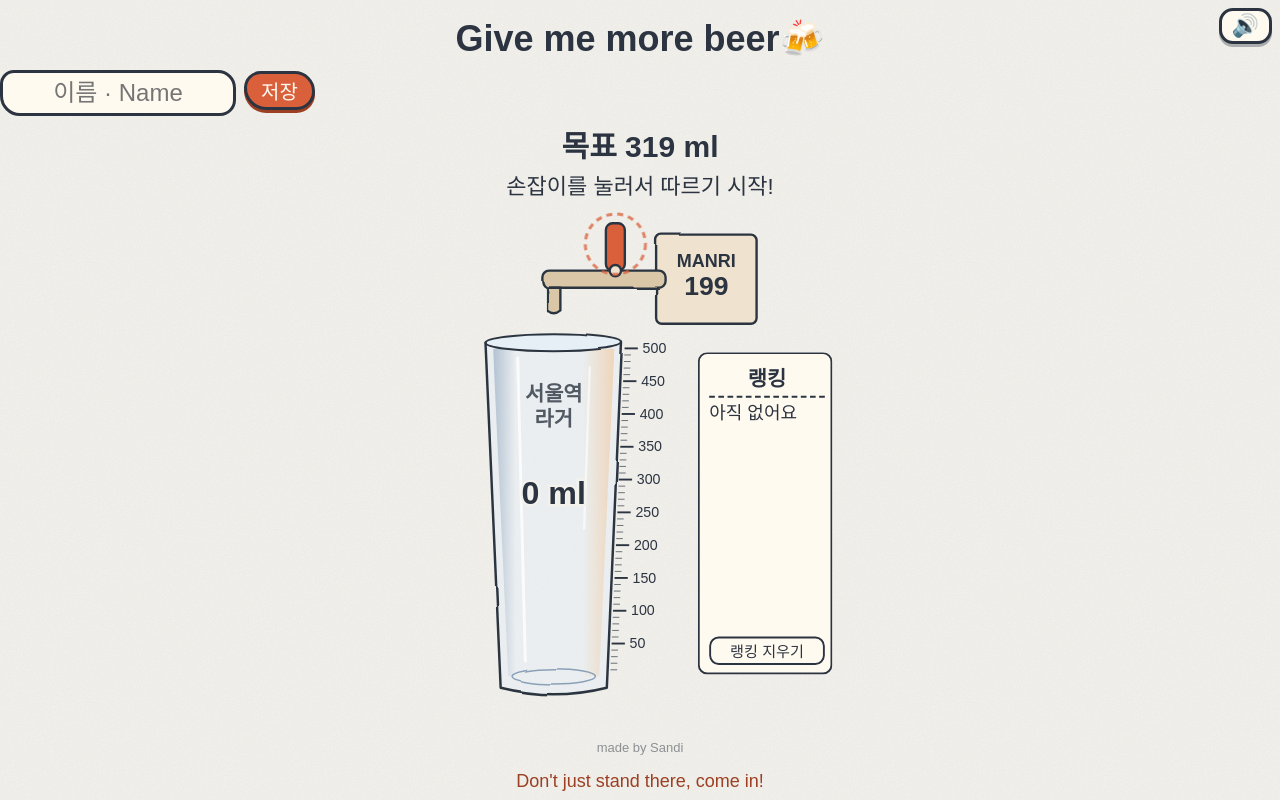
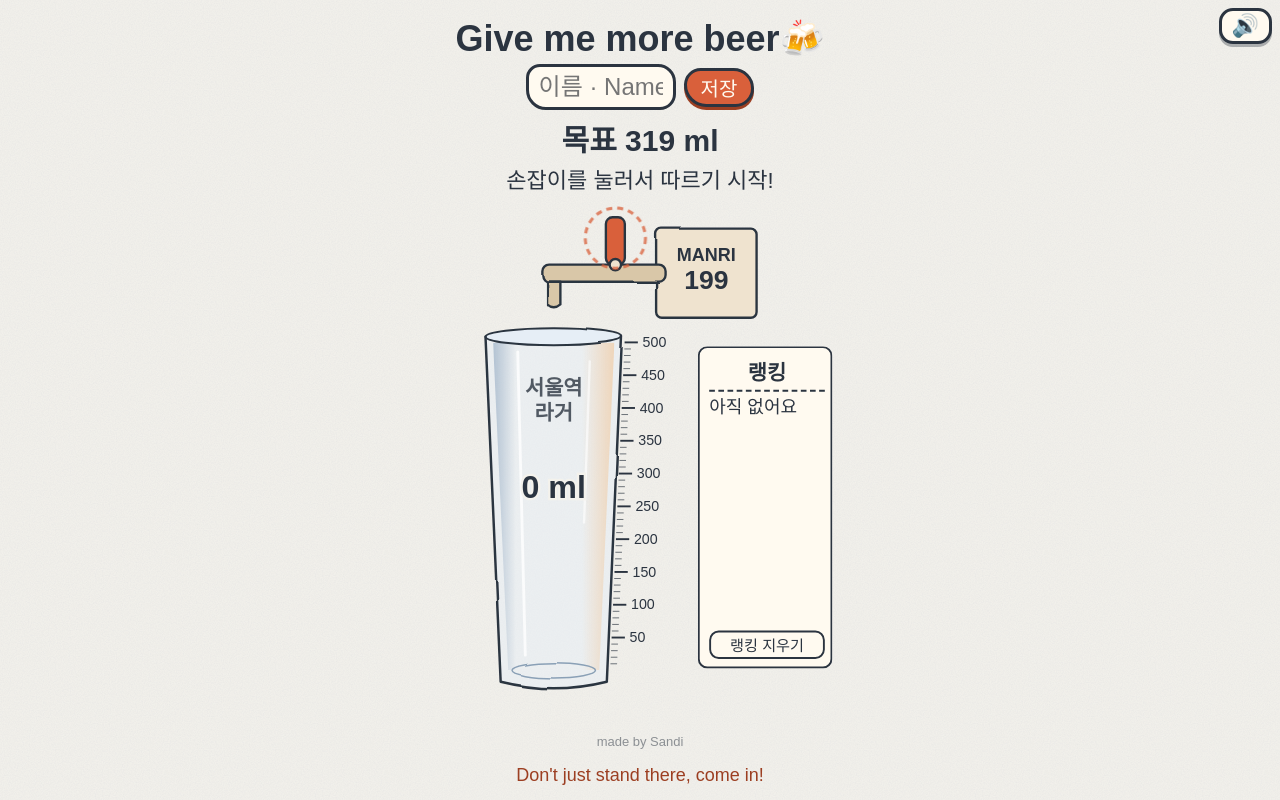
Before and after one commit to Sandi26manri/Give-me-the-beer-, a plain HTML site: page index.html in a window 1280 px wide. Drawn offline with Linux system fonts and the light colour scheme; a web font is replaced by a local one.

Commit message:
Update style.css

```diff
--- a/style.css
+++ b/style.css
@@ -288,3 +288,20 @@ button:active {
   font-size: 18px;
   color: var(--terra-dark);
     }
+#nameRow {
+  display: flex;
+  justify-content: center;
+  align-items: center;
+  gap: 8px;
+  width: 100%;
+  box-sizing: border-box;
+  padding: 0 12px;
+  margin-top: 2px;
+}
+
+#nameInput {
+  box-sizing: border-box;
+  width: 150px;
+  min-width: 0;
+  margin: 0;
+}
```
